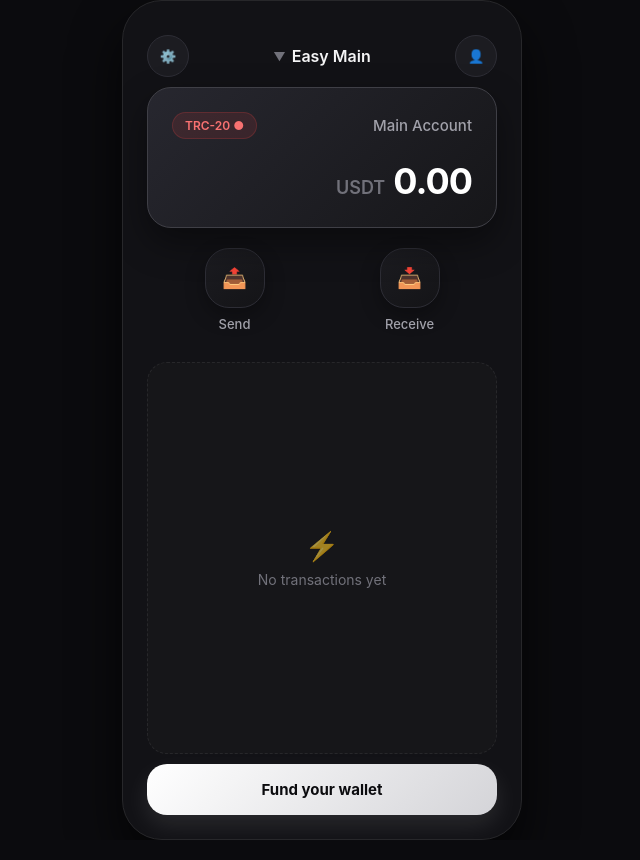
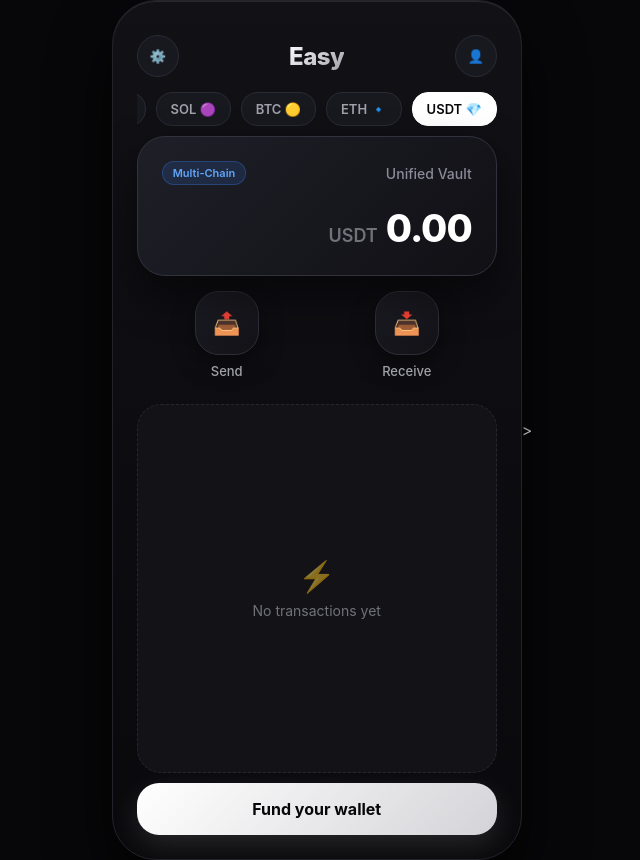
Before and after one commit to trk511435-png/Easy, a plain HTML site: page index.html in a window 1280 px wide. Shown: the whole page, without its empty margins (318-958 px from the left). Drawn offline with Linux system fonts and the light colour scheme.

Commit message:
Revise styles and title for UI enhancement
Updated various styles and text for improved UI and branding.

```diff
--- a/index.html
+++ b/index.html
@@ -1,9 +1,9 @@
-<!DOCTYPE html>
+<<!DOCTYPE html>
 <html lang="ar" dir="rtl">
 <head>
     <meta charset="UTF-8">
     <meta name="viewport" content="width=device-width, initial-scale=1.0">
-    <title>Easy - Digital Wallet</title>
+    <title>Easy - Next Gen Wallet</title>
     <style>
         * {
             box-sizing: border-box;
@@ -13,7 +13,7 @@
         }
 
         body {
-            background-color: #0b0b0e;
+            background-color: #070709;
             color: #ffffff;
             display: flex;
             justify-content: center;
@@ -23,12 +23,12 @@
 
         .app-container {
             width: 100%;
-            max-width: 400px;
-            height: 840px;
-            background-color: #121216;
-            border-radius: 40px;
-            box-shadow: 0 25px 50px rgba(0, 0, 0, 0.7);
-            border: 1px solid #27272a;
+            max-width: 410px;
+            height: 860px;
+            background: linear-gradient(180deg, #111116 0%, #09090c 100%);
+            border-radius: 44px;
+            box-shadow: 0 30px 60px rgba(0, 0, 0, 0.8), inset 0 1px 0 rgba(255, 255, 255, 0.1);
+            border: 1px solid #22222b;
             display: flex;
             flex-direction: column;
             justify-content: space-between;
@@ -37,7 +37,7 @@
             overflow: hidden;
         }
 
-        /* شريط العلوي للتطبيق */
+        /* الهيدر مع اسم المنصة الواضح */
         .app-header {
             display: flex;
             justify-content: space-between;
@@ -45,9 +45,18 @@
             margin-top: 10px;
         }
 
+        .brand-title {
+            font-size: 24px;
+            font-weight: 800;
+            background: linear-gradient(135deg, #ffffff 0%, #a1a1aa 100%);
+            -webkit-background-clip: text;
+            -webkit-text-fill-color: transparent;
+            letter-spacing: -0.5px;
+        }
+
         .icon-btn {
-            background: #1c1c21;
-            border: 1px solid #2d2d35;
+            background: #18181f;
+            border: 1px solid #2a2a35;
             width: 42px;
             height: 42px;
             border-radius: 50%;
@@ -56,33 +65,51 @@
             align-items: center;
             color: #a1a1aa;
             cursor: pointer;
-            transition: all 0.3s ease;
+            transition: all 0.2s ease;
         }
 
         .icon-btn:hover {
-            background: #2d2d35;
+            background: #2a2a35;
             color: #fff;
         }
 
-        .wallet-selector {
-            font-size: 16px;
-            font-weight: 600;
-            color: #f4f4f5;
+        /* شريط اختيار العملات والشبكات السريع */
+        .assets-bar {
             display: flex;
-            align-items: center;
-            gap: 6px;
-            cursor: pointer;
+            gap: 10px;
+            overflow-x: auto;
+            padding-bottom: 5px;
+            margin-top: 15px;
         }
 
-        /* بطاقة المحفظة الفخمة */
+        .asset-chip {
+            background: #18181f;
+            border: 1px solid #2a2a35;
+            padding: 8px 14px;
+            border-radius: 16px;
+            font-size: 13px;
+            font-weight: 600;
+            color: #a1a1aa;
+            cursor: pointer;
+            white-space: nowrap;
+            transition: all 0.2s;
+        }
+
+        .asset-chip.active {
+            background: #ffffff;
+            color: #070709;
+            border-color: #ffffff;
+        }
+
+        /* بطاقة المحفظة الفخمة المتعددة */
         .crypto-card {
-            background: linear-gradient(135deg, #27272f 0%, #161619 100%);
-            border: 1px solid #3f3f46;
-            border-radius: 24px;
+            background: linear-gradient(135deg, #1f1f28 0%, #101015 100%);
+            border: 1px solid #32323f;
+            border-radius: 28px;
             padding: 24px;
-            box-shadow: 0 15px 35px rgba(0, 0, 0, 0.4);
+            box-shadow: 0 20px 40px rgba(0, 0, 0, 0.5);
             position: relative;
-            margin-top: 10px;
+            margin-top: 5px;
         }
 
         .card-top {
@@ -93,19 +120,24 @@
         }
 
         .card-name {
-            font-size: 15px;
-            color: #a1a1aa;
+            font-size: 14px;
+            color: #8b8b97;
             font-weight: 500;
         }
 
+        .networks-wrapper {
+            display: flex;
+            gap: 6px;
+        }
+
         .network-tag {
-            background: rgba(239, 68, 68, 0.12);
-            color: #f87171;
-            padding: 5px 12px;
+            background: rgba(59, 130, 246, 0.15);
+            color: #60a5fa;
+            padding: 4px 10px;
             border-radius: 20px;
-            font-size: 12px;
+            font-size: 11px;
             font-weight: 600;
-            border: 1px solid rgba(239, 68, 68, 0.2);
+            border: 1px solid rgba(59, 130, 246, 0.3);
         }
 
         .balance-area {
@@ -115,8 +147,8 @@
         }
 
         .balance-num {
-            font-size: 36px;
-            font-weight: 700;
+            font-size: 38px;
+            font-weight: 800;
             letter-spacing: -1px;
             color: #ffffff;
         }
@@ -127,11 +159,11 @@
             font-weight: 600;
         }
 
-        /* أزرار الإجراءات السريعة (Send / Receive) */
+        /* أزرار الإجراءات الفخمة (Send / Receive) */
         .action-buttons {
             display: flex;
             justify-content: space-around;
-            margin: 20px 0;
+            margin: 15px 0;
         }
 
         .action-group {
@@ -142,25 +174,25 @@
         }
 
         .action-circle {
-            width: 60px;
-            height: 60px;
-            background: linear-gradient(145deg, #1c1c21, #141417);
-            border: 1px solid #2d2d35;
+            width: 64px;
+            height: 64px;
+            background: linear-gradient(145deg, #1c1c24, #121217);
+            border: 1px solid #2e2e3a;
             border-radius: 24px;
             display: flex;
             justify-content: center;
             align-items: center;
-            font-size: 20px;
+            font-size: 22px;
             color: #ffffff;
             cursor: pointer;
-            transition: transform 0.2s, background 0.2s;
-            box-shadow: 0 8px 20px rgba(0,0,0,0.3);
+            transition: transform 0.2s, background 0.2s, border-color 0.2s;
+            box-shadow: 0 10px 25px rgba(0,0,0,0.4);
         }
 
         .action-circle:hover {
             transform: translateY(-3px);
-            background: #27272f;
-            border-color: #52525b;
+            background: #252530;
+            border-color: #525266;
         }
 
         .action-label {
@@ -169,12 +201,12 @@
             font-weight: 500;
         }
 
-        /* قسم السجل والفراغ */
+        /* قسم السجل */
         .history-box {
             flex-grow: 1;
-            background: #161619;
-            border: 1px dashed #27272a;
-            border-radius: 20px;
+            background: #121217;
+            border: 1px dashed #262630;
+            border-radius: 24px;
             display: flex;
             flex-direction: column;
             align-items: center;
@@ -185,9 +217,9 @@
         }
 
         .history-icon {
-            font-size: 28px;
+            font-size: 30px;
             margin-bottom: 8px;
-            opacity: 0.6;
+            opacity: 0.5;
         }
 
         .history-text {
@@ -199,20 +231,20 @@
         .main-cta-btn {
             width: 100%;
             background: linear-gradient(135deg, #ffffff 0%, #d4d4d8 100%);
-            color: #0b0b0e;
+            color: #070709;
             border: none;
             padding: 16px;
-            border-radius: 20px;
-            font-size: 15px;
+            border-radius: 22px;
+            font-size: 16px;
             font-weight: 700;
             cursor: pointer;
             transition: opacity 0.2s, transform 0.2s;
-            box-shadow: 0 10px 25px rgba(255, 255, 255, 0.1);
+            box-shadow: 0 10px 30px rgba(255, 255, 255, 0.12);
             text-align: center;
         }
 
         .main-cta-btn:hover {
-            opacity: 0.9;
+            opacity: 0.92;
             transform: scale(0.99);
         }
     </style>
@@ -220,21 +252,29 @@
 <body>
 
     <div class="app-container">
-        <!-- الهيدر -->
+        <!-- الهيدر مع اسم المنصة البارز Easy -->
         <div class="app-header">
             <button class="icon-btn">👤</button>
-            <div class="wallet-selector">
-                <span>Easy Main</span>
-                <span style="font-size: 12px; color: #71717a;">▼</span>
-            </div>
+            <div class="brand-title">Easy</div>
             <button class="icon-btn">⚙️</button>
         </div>
 
-        <!-- البطاقة البصرية الفخمة -->
+        <!-- شريط العملات والشبكات المتعددة -->
+        <div class="assets-bar">
+            <div class="asset-chip active">💎 USDT</div>
+            <div class="asset-chip">🔹 ETH</div>
+            <div class="asset-chip">🟡 BTC</div>
+            <div class="asset-chip">🟣 SOL</div>
+            <div class="asset-chip">🌐 TRC-20</div>
+        </div>
+
+        <!-- بطاقة المحفظة الفخمة -->
         <div class="crypto-card">
             <div class="card-top">
-                <span class="card-name">Main Account</span>
-                <span class="network-tag">● TRC-20</span>
+                <span class="card-name">Unified Vault</span>
+                <div class="networks-wrapper">
+                    <span class="network-tag">Multi-Chain</span>
+                </div>
             </div>
             <div class="balance-area">
                 <span class="balance-num">0.00</span>
@@ -242,7 +282,7 @@
             </div>
         </div>
 
-        <!-- أزرار الإرسال والاستلام -->
+        <!-- أزرار العمليات (Send / Receive) -->
         <div class="action-buttons">
             <div class="action-group">
                 <div class="action-circle">📥</div>
```
